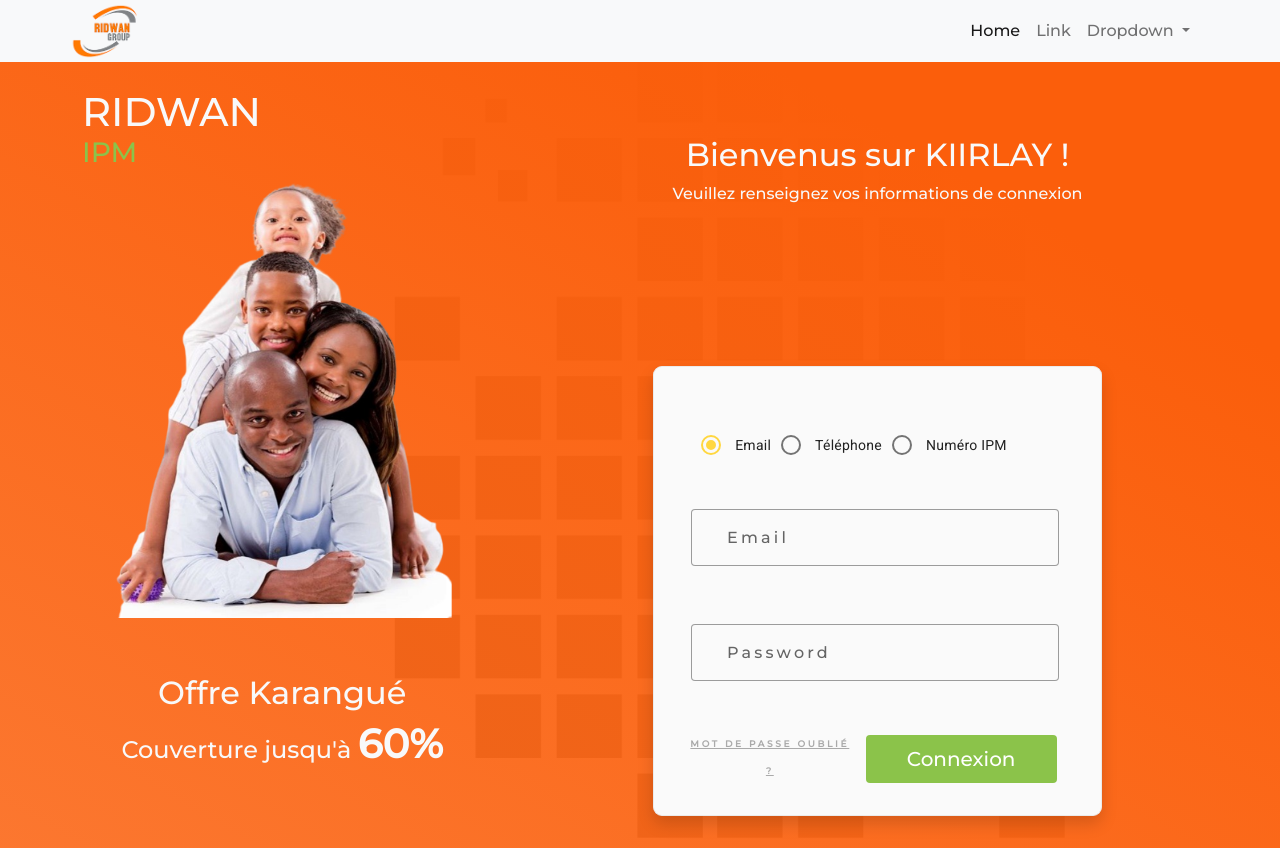
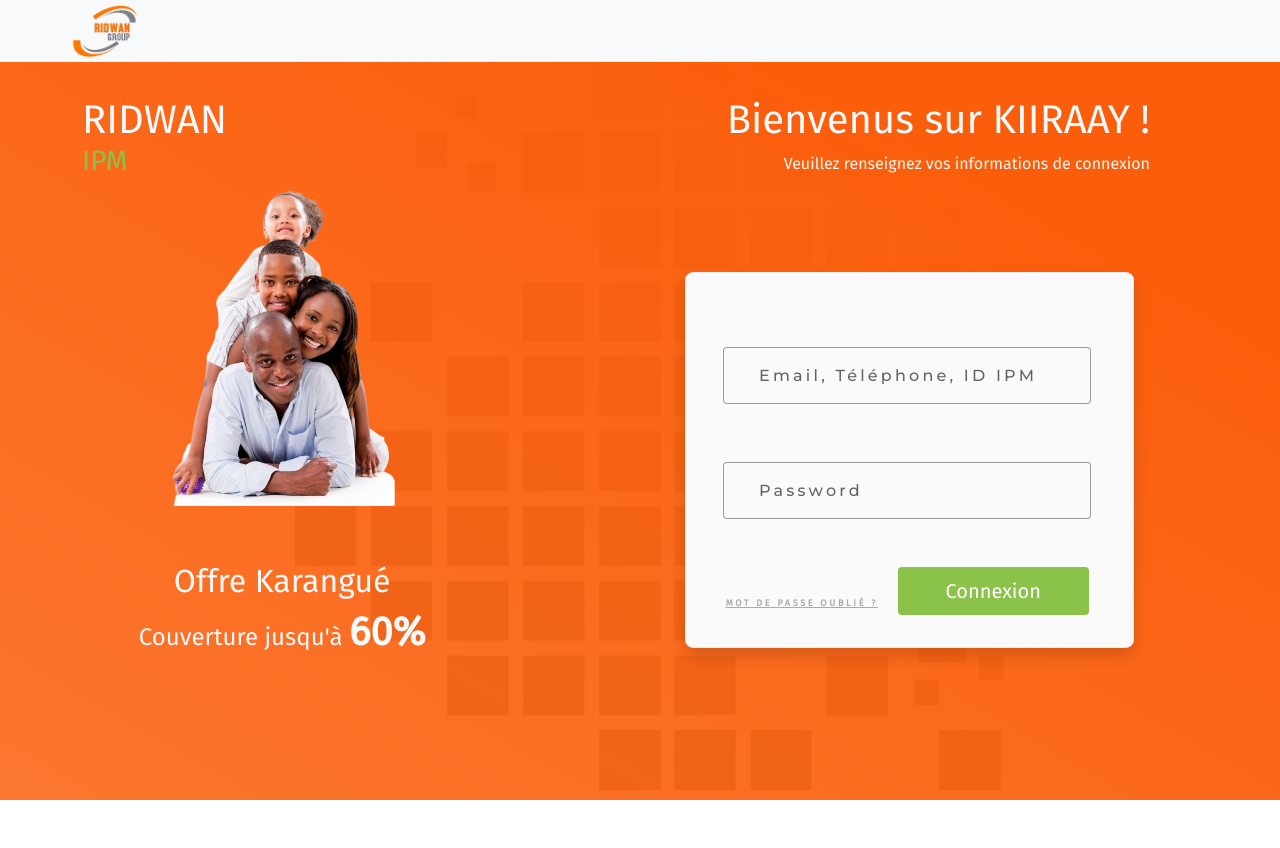
Before and after one commit to FortLaye/KiirlayeFront, an Angular app: page /client in a window 1280 px wide. After the commit the page ends 800 px from the top, so only its background shows below. Built offline with nearby package versions, Linux system fonts and the light colour scheme.

Commit message:
code review for home page

```diff
--- a/src/app/client/components/authentification/auth-form/auth-form.component.css
+++ b/src/app/client/components/authentification/auth-form/auth-form.component.css
@@ -8,7 +8,6 @@
 
 hgroup {
   text-align:center;
-  margin-top: 4em;
 }
 
 span {
@@ -24,7 +23,7 @@
 
 .log-form {
   width: 70%;
-  margin: 10em auto 2em auto;
+  margin: 12vh auto 0 20%;
   padding: 3em 2em 2em 2em;
   border-radius: 2%;
   background: #fafafa;
--- a/src/app/client/components/authentification/auth-form/auth-form.component.html
+++ b/src/app/client/components/authentification/auth-form/auth-form.component.html
@@ -1,39 +1,20 @@
-<section class="mt-5">
+<section>
 
-	<hgroup class="text-light mt-5">
-	    <h2>Bienvenus sur KIIRLAY !</h2>
-		<p class="auth">
+	<hgroup class="text-light text-end pe-5">
+	    <h1>Bienvenus sur KIIRAAY !</h1>
+		<p>
 			Veuillez renseignez vos informations de connexion
 		</p>
 	</hgroup>
 
 	<form [formGroup]="loginForm" class ="log-form shadow">
-
 		<div *ngIf="isError" class="alert alert-danger" role="alert">
 			{{ msgError }}
 		</div>
 
-			<div class="log-input border-0 mb-4">
-				<mat-radio-group [formControl]="preferenceLoginCtrl">
-					<mat-radio-button value="email" class="ms-xxl-3">Email</mat-radio-button>
-					<mat-radio-button value="phone" class="ms-xxl-5">Téléphone</mat-radio-button>
-					<mat-radio-button value="ipm" class="ms-xxl-4">Numéro IPM</mat-radio-button>
-				</mat-radio-group>
-			</div>
-
-			<mat-form-field appearance="outline" class="log-input my-3" *ngIf="showEmailField$ | async">
-				<input type="text" matInput id = "email" formControlName="email" placeholder = "Email">
-				<mat-error> {{ getFormCtrlEorrors(emailCtrl) }} </mat-error>
-			</mat-form-field>
-
-			<mat-form-field appearance="outline" class="log-input my-3" *ngIf="showPhoneField$ | async">
-				<input type="phone" matInput id = "phone" formControlName="phone" placeholder = "Téléphone">
-				<mat-error>{{ getFormCtrlEorrors(phoneCtrl) }}</mat-error>
-			</mat-form-field>
-
-			<mat-form-field appearance="outline" class="log-input my-3" *ngIf="showNumIpmField$ | async">
-				<input type="text" matInput id = "numIpm" formControlName="numIpm" placeholder = "Numéro IPM">
-				<mat-error>{{ getFormCtrlEorrors(numIpmCtrl) }}</mat-error>
+		<mat-form-field appearance="outline" class="log-input my-3">
+			<input type="text" matInput id = "login" formControlName="login" placeholder = "Email, Téléphone, ID IPM">
+			<mat-error>Ce champ est obligatoire !</mat-error>
 		</mat-form-field>
 
 		<mat-form-field appearance="outline" class="log-input my-3">
@@ -47,5 +28,4 @@
 		</div>
 	</form>
 
-
 </section>
--- a/src/app/client/components/authentification/auth-form/auth-form.component.ts
+++ b/src/app/client/components/authentification/auth-form/auth-form.component.ts
@@ -1,7 +1,6 @@
 import { Component, OnInit } from '@angular/core';
 import { AbstractControl, FormBuilder, FormControl, FormGroup, Validators } from '@angular/forms';
 import { Router } from '@angular/router';
-import { Observable, map, startWith, tap } from 'rxjs';
 import { AuthentificationService } from 'src/app/client/services/authentification.service';
 
 
@@ -13,14 +12,7 @@
 export class AuthFormComponent implements OnInit{
 
   loginForm!: FormGroup;
-  preferenceLoginCtrl!: FormControl
-  emailCtrl!: FormControl
-  phoneCtrl!: FormControl
-  numIpmCtrl!: FormControl
-
-  showEmailField$!: Observable<boolean>
-  showPhoneField$!: Observable<boolean>
-  showNumIpmField$!: Observable<boolean>
+  loginCtrl!: FormControl
 
   msgError!: string
   isError: boolean = false
@@ -30,71 +22,12 @@
               private router: Router){}
 
   ngOnInit(): void {
-    this.initFormControls();
-    this.initLoginForm();
-    this.initFormObservable()
-
+    this.initForm();
   }
 
-  initFormObservable() {
-
-    this.showEmailField$ = this.preferenceLoginCtrl.valueChanges.pipe(
-      startWith(this.preferenceLoginCtrl.value),
-      map(preference => preference === "email"),
-      tap(showEmailCtrl => this.setEmailCtrlValidators(showEmailCtrl))
-    )
-    this.showPhoneField$ = this.preferenceLoginCtrl.valueChanges.pipe(
-      startWith(this.preferenceLoginCtrl.value),
-      map(preference => preference === "phone"),
-      tap(showPhoneCtrl => this.setPhoneCtrlValidators(showPhoneCtrl))
-    )
-    this.showNumIpmField$ = this.preferenceLoginCtrl.valueChanges.pipe(
-      startWith(this.preferenceLoginCtrl.value),
-      map(preference => preference === "ipm"),
-      tap(showNumIpmCtrl => this.setNumIpmCtrlValidators(showNumIpmCtrl))
-    )
-  }
-
-  setEmailCtrlValidators(showEmailCtrl: boolean){
-    if (showEmailCtrl) {
-      this.emailCtrl.addValidators([Validators.required, Validators.email])
-    } else {
-      this.emailCtrl.clearValidators()
-    }
-    this.emailCtrl.updateValueAndValidity();
-  }
-
-  setPhoneCtrlValidators(showPhoneCtrl: boolean){
-    if (showPhoneCtrl) {
-      this.phoneCtrl.addValidators([Validators.required, Validators.pattern("^[0-9]*$"), Validators.minLength(9), Validators.maxLength(9)])
-    } else {
-      this.phoneCtrl.clearValidators();
-    }
-    this.phoneCtrl.updateValueAndValidity();
-  }
-
-  setNumIpmCtrlValidators(showNumIpmCtrl: boolean){
-    if (showNumIpmCtrl) {
-      this.numIpmCtrl.addValidators([Validators.required, Validators.minLength(9), Validators.maxLength(9)])
-    }else{
-      this.numIpmCtrl.clearValidators();
-    }
-    this.numIpmCtrl.updateValueAndValidity();
-  }
-
-  private initFormControls(){
-    this.preferenceLoginCtrl = this.fb.control('email');
-    this.emailCtrl = this.fb.control('')
-    this.phoneCtrl = this.fb.control('')
-    this.numIpmCtrl = this.fb.control('')
-  }
-
-  private initLoginForm(){
+  private initForm(){
     this.loginForm = this.fb.group({
-      preference: this.preferenceLoginCtrl,
-      email: this.emailCtrl,
-      phone: this.phoneCtrl,
-      numIpm: this.numIpmCtrl,
+      login: ['', Validators.required, Validators.minLength(9)],
       password: ['', Validators.required]
     })
   }
@@ -102,10 +35,8 @@
   getFormCtrlEorrors(ctrl: AbstractControl){
       if (ctrl.hasError('required')) {
         return 'Ce champ est obligatoire !'
-      } else if(ctrl.hasError('email')) {
-        return 'Entrez une adresse mail valide !'
-      }else if(ctrl.hasError('pattern')){
-        return 'Entrez un numéro de téléphone valide !'
+      } else if(ctrl.hasError('minLength')){
+        return 'Vous devez entrer minimum 9 caractères !'
       } else {
         return 'Ce champ contient des erreurs !'
       }
--- a/src/app/client/components/authentification/authentification.component.html
+++ b/src/app/client/components/authentification/authentification.component.html
@@ -1,7 +1,7 @@
 <div class="main">
-	<div class="container">
-		<div class="row pt-3">
-			<div class="col-xl-5 offre">
+	<div class="container mt-4">
+		<div class="row">
+			<div class="col-xl-5 offre m-0">
 				<div class="title">
 					<h1 class="text-light">RIDWAN <br> <h3 class="ipm">IPM</h3></h1>
 				</div>
@@ -9,7 +9,7 @@
 					<app-offre-slider></app-offre-slider>
 				</div>
 			</div>
-			<div class="col-xl-7 login">
+			<div class="col-xl-7 login m-0">
 				<div class="login-form">
 					<app-auth-form></app-auth-form>
 				</div>
--- a/src/app/client/components/authentification/offre-slider/offre-slider.component.css
+++ b/src/app/client/components/authentification/offre-slider/offre-slider.component.css
@@ -1,3 +1,3 @@
 .d-block{
-	height: 55vh;
+	height: 40vh;
 }
--- a/src/app/client/components/authentification/offre-slider/offre-slider.component.html
+++ b/src/app/client/components/authentification/offre-slider/offre-slider.component.html
@@ -1,7 +1,7 @@
 <div id="carouselExampleSlidesOnly" class="carousel slide" data-bs-ride="carousel">
 	<div class="carousel-inner">
 	  <div class="carousel-item active">
-		<img src="assets/images/karangue.png" class="d-block w-75 m-auto" alt="...">
+		<img src="assets/images/karangue.png" class="d-block w-50 m-auto" alt="...">
 		<div class="desc-offre p-2 mt-5">
 			<div class="desc-offre-item text-light text-center">
 				<h2>Offre Karangué</h2>
@@ -10,7 +10,7 @@
 		</div>
 	  </div>
 	  <div class="carousel-item">
-		<img src="assets/images/premium.png" class="d-block w-75 m-auto" alt="...">
+		<img src="assets/images/premium.png" class="d-block w-50 m-auto" alt="...">
 		<div class="desc-offre p-2 mt-5">
 			<div class="desc-offre-item text-light text-center">
 				<h2>Offre Karangué</h2>
@@ -19,7 +19,7 @@
 		</div>
 	  </div>
 	  <div class="carousel-item">
-		<img src="assets/images/noflaye.png" class="d-block w-75 m-auto" alt="...">
+		<img src="assets/images/noflaye.png" class="d-block w-50 m-auto" alt="...">
 		<div class="desc-offre p-2 mt-5">
 			<div class="desc-offre-item text-light text-center">
 				<h2>Offre Karangué</h2>
--- a/src/app/core/components/header/header.component.html
+++ b/src/app/core/components/header/header.component.html
@@ -6,7 +6,7 @@
 	  <button class="navbar-toggler" type="button" data-bs-toggle="collapse" data-bs-target="#navbarSupportedContent" aria-controls="navbarSupportedContent" aria-expanded="false" aria-label="Toggle navigation">
 		<span class="navbar-toggler-icon"></span>
 	  </button>
-	  <div class="collapse navbar-collapse" id="navbarSupportedContent">
+	  <div class="collapse navbar-collapse" id="navbarSupportedContent" *ngIf="">
 		<ul class="navbar-nav ms-auto">
 		  <li class="nav-item">
 			<a class="nav-link active" aria-current="page" href="#">Home</a>
--- a/src/styles.css
+++ b/src/styles.css
@@ -1,5 +1,5 @@
 /* You can add global styles to this file, and also import other style files */
-@import url('https://fonts.googleapis.com/css2?family=Montserrat:ital,wght@0,500;1,500&family=Open+Sans&display=swap');
+@import url('https://fonts.googleapis.com/css2?family=Fira+Sans&family=Montserrat:ital,wght@0,500;1,500&display=swap');
 
 :root{
 	--orange: #FB5E0B;
@@ -7,7 +7,7 @@
 }
 html, body {
 	height: 100%;
-	font-family: 'Montserrat', sans-serif;
+	font-family: 'Fira Sans', sans-serif;
 }
 body {
 	margin: 0;
```
Lines whose indentation alone changed are shown as unchanged.
